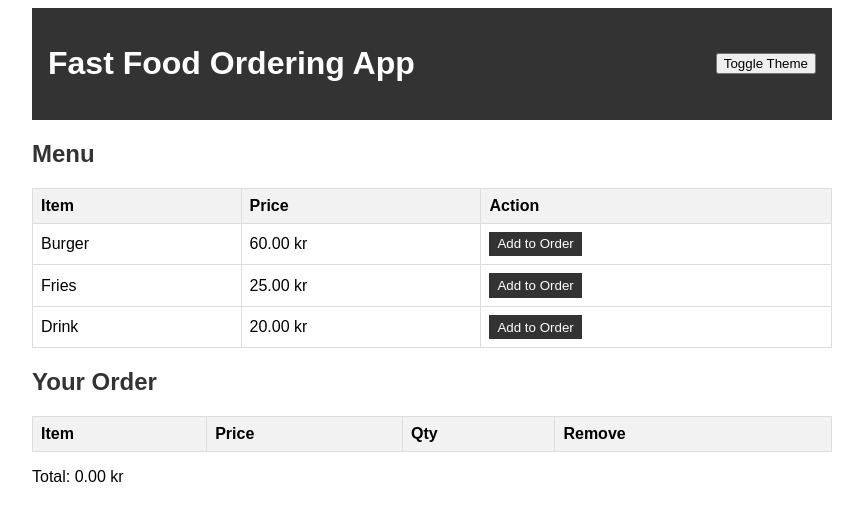
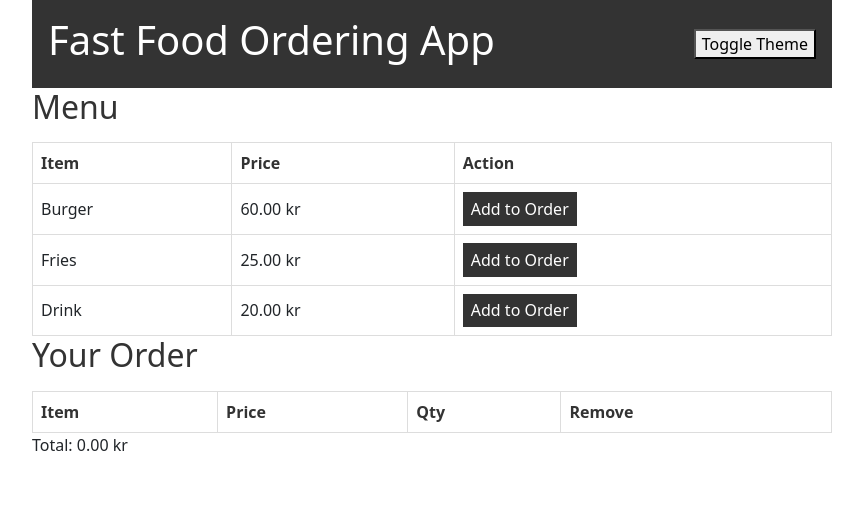
Before and after one commit to MikaelEngvall/fastfood-ordering-app, a React (Create React App) app: page / in a window 1280 px wide. Shown: the top 520 px of the page, without its empty margins (208-1071 px from the left). Built offline with nearby package versions, Linux system fonts and the light colour scheme.

Commit message:
All working now

```diff
--- a/src/App.css
+++ b/src/App.css
@@ -1,5 +1,11 @@
 body {
   font-family: 'Arial', sans-serif;
+  transition: background-color 0.3s, color 0.3s;
+}
+
+body.dark-theme {
+  background-color: #333;
+  color: white;
 }
 
 .app {
@@ -9,7 +15,7 @@ body {
 
 header {
   background-color: #333;
-  color: white;
+  color: var(--header-text-color, white); /* Set initial text color */
   padding: 1rem;
   display: flex;
   justify-content: space-between;
@@ -17,7 +23,7 @@ header {
 }
 
 .menu h2, .order h2 {
-  color: #333;
+  color: var(--header-text-color, #333);
 }
 
 .menu table, .order table {
@@ -33,7 +39,7 @@ header {
 }
 
 .menu th, .order th {
-  background-color: #f2f2f2;
+  color: var(--table-header-text-color, #333);
 }
 
 .menu button, .order button {
@@ -61,3 +67,9 @@ header {
   background-color: #dc3545;
   color: white;
 }
+
+.app.dark {
+  /* Dark mode styles */
+  --header-text-color: white;
+  --table-header-text-color: white;
+}
--- a/src/App.js
+++ b/src/App.js
@@ -1,5 +1,6 @@
-import React, { useState, useEffect } from 'react';
+import React, {useState} from 'react';
 import './App.css';
+import 'bootstrap/dist/css/bootstrap.min.css';
 
 const MENU_ITEMS = [
   { id: 1, name: 'Burger', price: 60 },
@@ -12,9 +13,16 @@ const App = () => {
   const [theme, setTheme] = useState('light');
 
   const toggleTheme = () => {
-    setTheme((prevTheme) => (prevTheme === 'light' ? 'dark' : 'light'));
+    setTheme((prevTheme) => {
+      // Invert the theme when the button is clicked
+      const newTheme = prevTheme === 'light' ? 'dark' : 'light';
+
+      // Set the theme class on the body
+      document.body.classList.toggle('dark-theme', newTheme === 'dark');
+
+      return newTheme;
+    });
   };
-
 
   const addToOrder = (menuItem) => {
     const existingItemIndex = order.findIndex((item) => item.id === menuItem.id);
```
